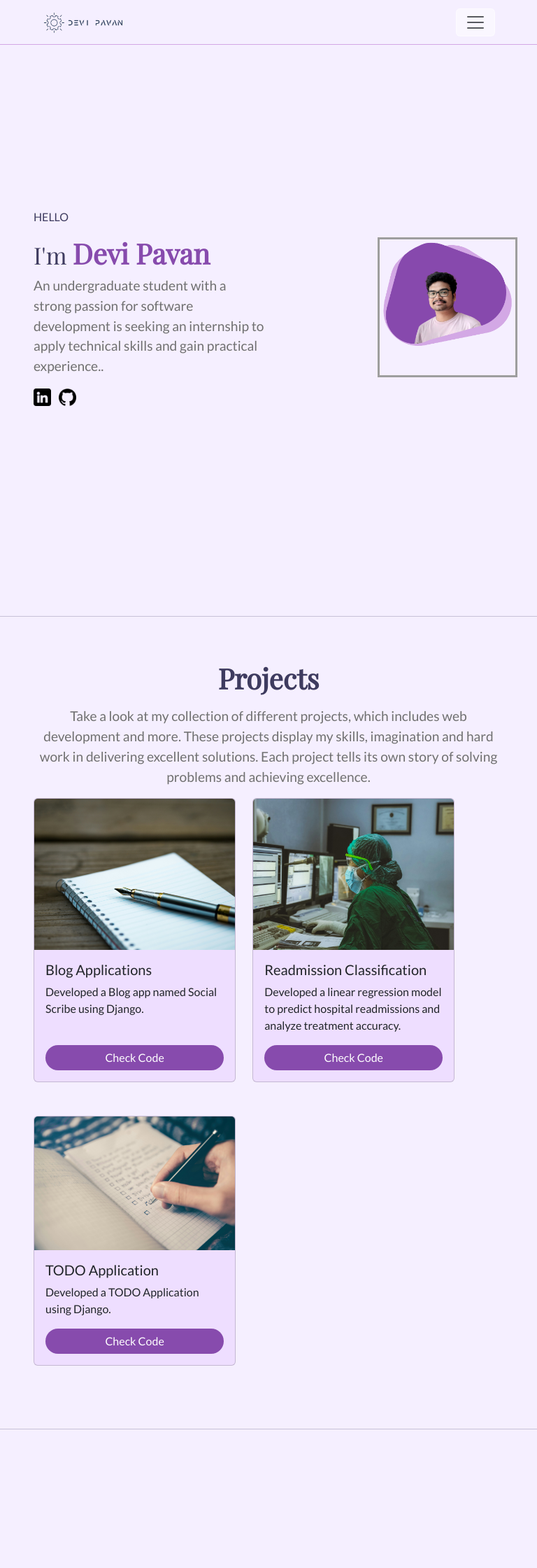
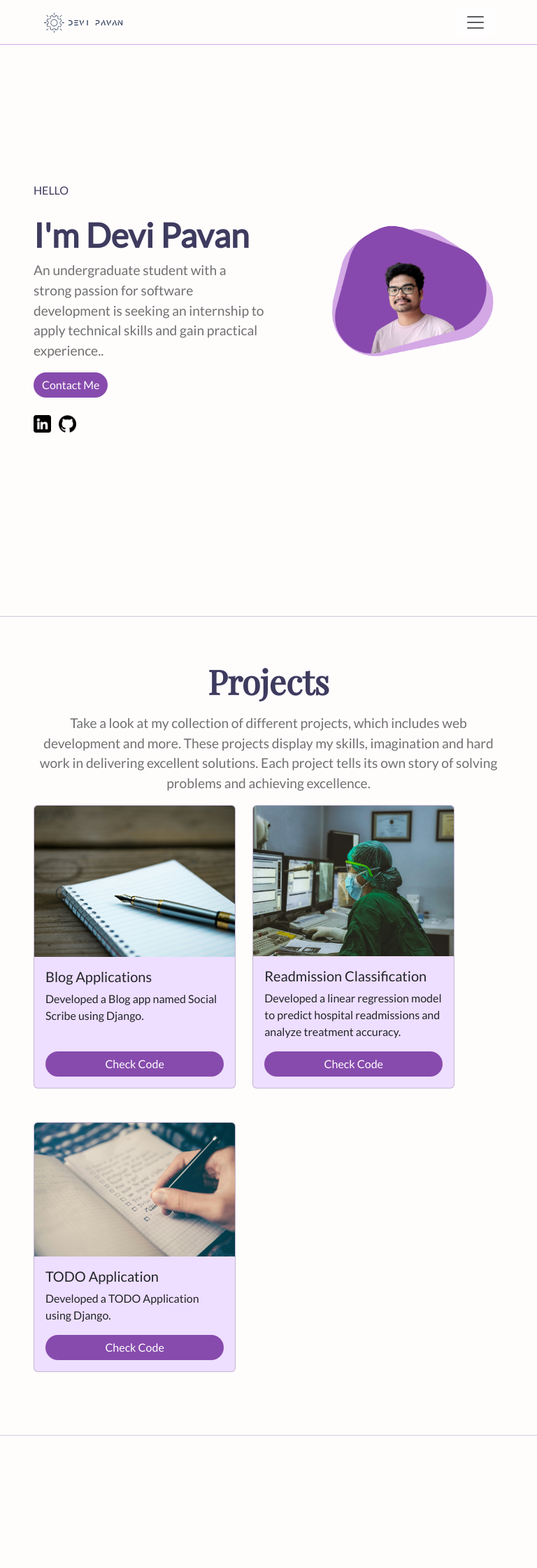
Before and after one commit to Pav125/portfo, a Django app: page / in a window 768 px wide. Shown: the top 2240 px of the page at 70% size. Run offline with Django 5.2, Linux system fonts and the light colour scheme; data comes from the database, SQL or seed files in the repository; both versions use the stored data as it was after the commit; some libraries are stand-ins or nearby versions; grey boxes are pictures that could not be loaded.

Commit message:
ready to deploy

```diff
--- a/skills/static/skills/style.css
+++ b/skills/static/skills/style.css
@@ -1,7 +1,7 @@
 body {
     font-family: Arial, sans-serif; /* Change font family */
     /* background-color: #0d1b2a; */
-    background-color: #f5efff;
+    background-color: #fffcfc;
     /* color: #FFEDD8; */
     color: #3e3b5f;
     font-family: 'Lato', sans-serif;
@@ -24,7 +24,7 @@ h1, h2, h3 {
 .nav-link,.navbar-nav{
     /* color: #FFEDD8; */
     font-family: Arial, sans-serif; /* Change font family */
-    color: #000000;
+    color: #3e3b5f;
     transition: color 0.3s;
 }
 
@@ -91,8 +91,8 @@ h1, h2, h3 {
 }
 
 .profile-img-container {
-    width: 300px; /* Adjust the size of the circular frame */
-    height: 300px; /* Adjust the size of the circular frame */
+    width: 350px; /* Adjust the size of the circular frame */
+    height: 350px; /* Adjust the size of the circular frame */
     border-radius: 50%; /* Make the container circular */
     overflow: hidden; /* Hide overflow content to create circular shape */
 }
@@ -104,16 +104,17 @@ h1, h2, h3 {
 
 .wavy-circle {
     border: 3px solid transparent; /* Set border width and make it transparent */
-    border-image: url('portfolio\portfo\media\File\Vector.png') 30 round; /* Set wavy border image */
+    /* border-image: url('portfolio\portfo\media\File\Vector.png') 30 round; Set wavy border image */
 }
 
 .highlight{
     /* font-weight: bolder; */
-    color: #874bad;
+    color: #3e3b5f;
+    /* font-size: ; */
 }
 
 .main-heading {
-    font-size: 2.5rem;
+    font-size: 3rem;
     font-weight: bold;
     margin-bottom: 1rem;
 }
@@ -188,12 +189,14 @@ h1, h2, h3 {
 
     /* Profile Image */
     .profile-img-container {
-        width: 200px; /* Adjust profile image width for medium screens */
-        height: 200px; /* Adjust profile image height for medium screens */
+        width: 250px; /* Adjust profile image width for medium screens */
+        height: 250px; /* Adjust profile image height for medium screens */
     }
 
     /* Padding for medium screens */
-
+    .p-md-left-10 {
+        padding-left: 75px !important; /* Adjust as needed for desktop */
+    }
 
     /* Skills Section */
     .col-lg-3 {
@@ -231,8 +234,8 @@ h1, h2, h3 {
 
     /* Profile Image */
     .profile-img-container {
-        width: 150px; /* Adjust profile image width for small screens */
-        height: 150px; /* Adjust profile image height for small screens */
+        width: 200px; /* Adjust profile image width for small screens */
+        height: 200px; /* Adjust profile image height for small screens */
     }
 
     /* Padding for small screens */
--- a/skills/templates/skills/home.html
+++ b/skills/templates/skills/home.html
@@ -16,9 +16,9 @@
     </div>
     <div class="col-md-6 order-md-1">
         <p>HELLO</p>
-        <h1>I'm <span class="main-heading highlight ">Devi Pavan<span></h1>
+        <span class="main-heading highlight ">I'm Devi Pavan</span>
         <p class="sub-text" >An undergraduate student with a strong passion for software development is seeking an internship to apply technical skills and gain practical experience..</p>
-
+        <a href="#contact" class="btn card-button mb-2">Contact Me</a>
         <div class="social-logos mt-3">
             <a class="linkedin" href="https://www.linkedin.com/in/lankalapalli-m-p-s-devi-pavan-b15aa7229/" target="_blank"><img src="{{ latest_profile.linkedin_logo.url }}" alt="LinkedIn" class="social-logo"></a>
             <a class="git" href="https://github.com/Pav125" target="_blank"><img src="{{ latest_profile.github_logo.url }}" alt="GitHub" class="social-logo"></a>
@@ -91,7 +91,7 @@
             <p>Let's create something together ✨</p>
             <div class="card text-center">
                 <div class="card-body d-flex align-items-center justify-content-center">
-                    <img src="{{ MEDIA_URL }}File/gmail.png" alt="Gmail Logo" class="me-3" style="width: 50px;">
+                    <img src="{{ latest_profile.gmail_logo.url }}" alt="Gmail Logo" class="me-3" style="width: 50px;">
                     <div>
                         <p class="mb-1" style="font-size: 20px;">Mail me at</p>
                         <a href="mailto:devipavan824@gmail.com" class="contact-email" style="font-size: 18px;">devipavan824@gmail.com</a>
```
Also changed, not shown: db.sqlite3, media/images/Group_1.png (added), media/images/Group_1_aBvREQv.png (added).
